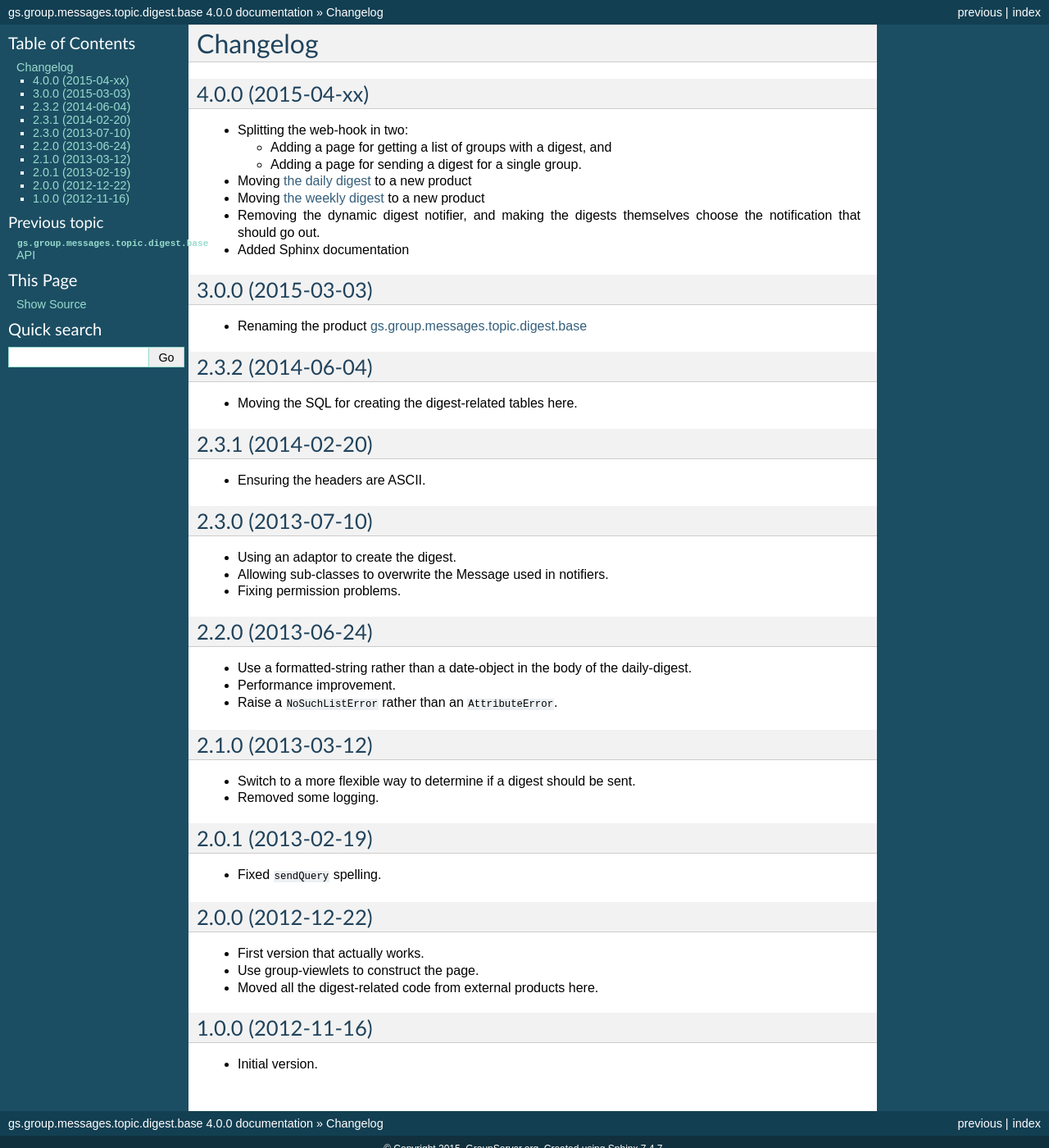
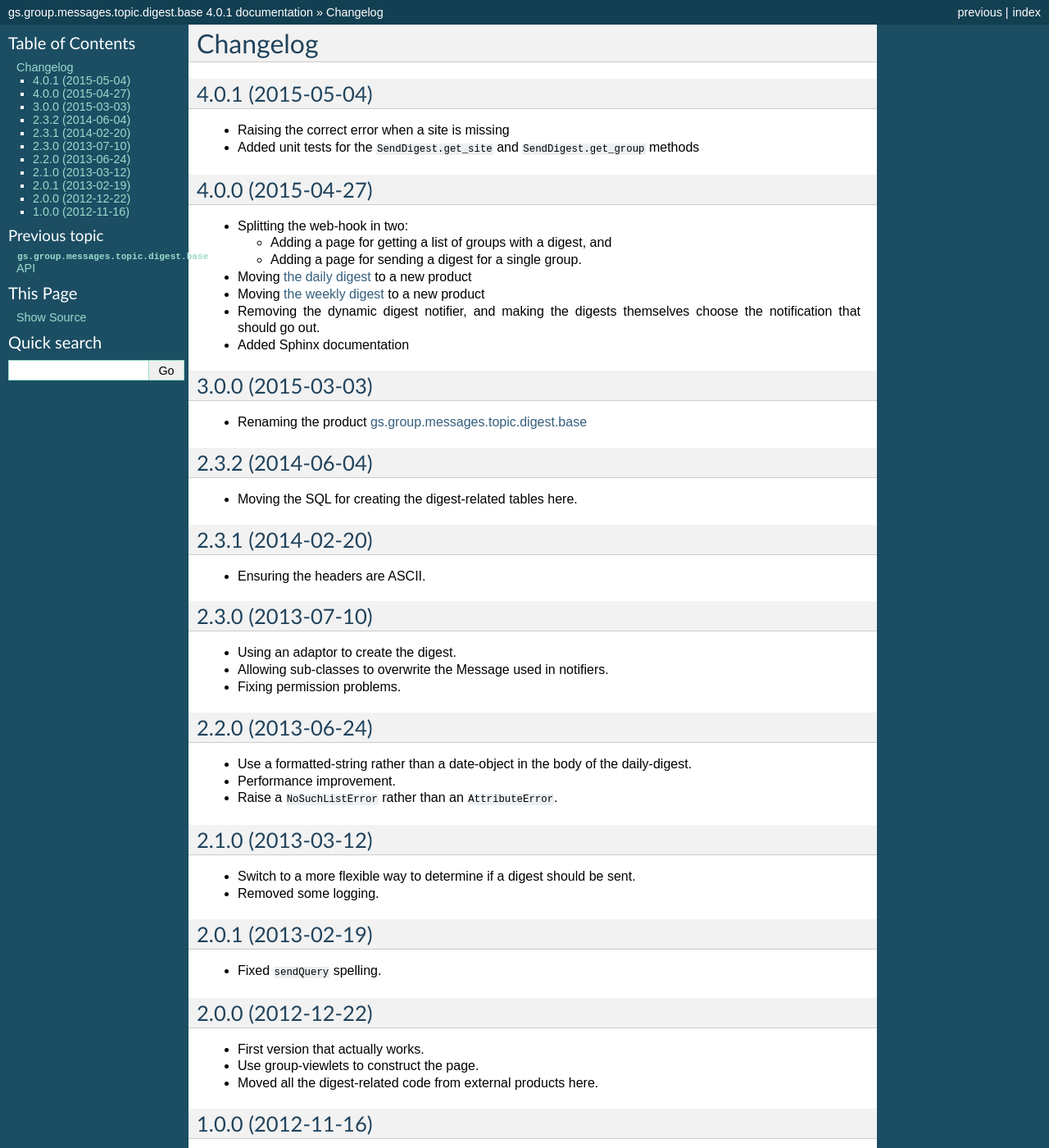
Before and after one commit to groupserver/gs.group.messages.topic.digest.base, a Sphinx documentation site: the page built from docs/HISTORY.rst, in a window 1280 px wide and 1400 px high. Shown: the whole window at 82% size. Built offline with Sphinx 7.4.7, drawn with Linux system fonts in a browser that asks for light colours; some of the changed text lies outside the part shown.

Commit message:
Bumping the version number

```diff
--- a/docs/HISTORY.rst
+++ b/docs/HISTORY.rst
@@ -1,7 +1,14 @@
 Changelog
 =========
 
-4.0.0 (2015-04-xx)
+4.0.1 (2015-05-04)
+------------------
+
+* Raising the correct error when a site is missing
+* Added unit tests for the ``SendDigest.get_site`` and
+  ``SendDigest.get_group`` methods
+
+4.0.0 (2015-04-27)
 ------------------
 
 * Splitting the web-hook in two:
--- a/version.py
+++ b/version.py
@@ -1,5 +1,5 @@
 # -*- coding: utf-8 -*-
-version = '4.0.0'
+version = '4.0.1'
 release = False
 
 #--------------------------------------------------------------------------#
```
